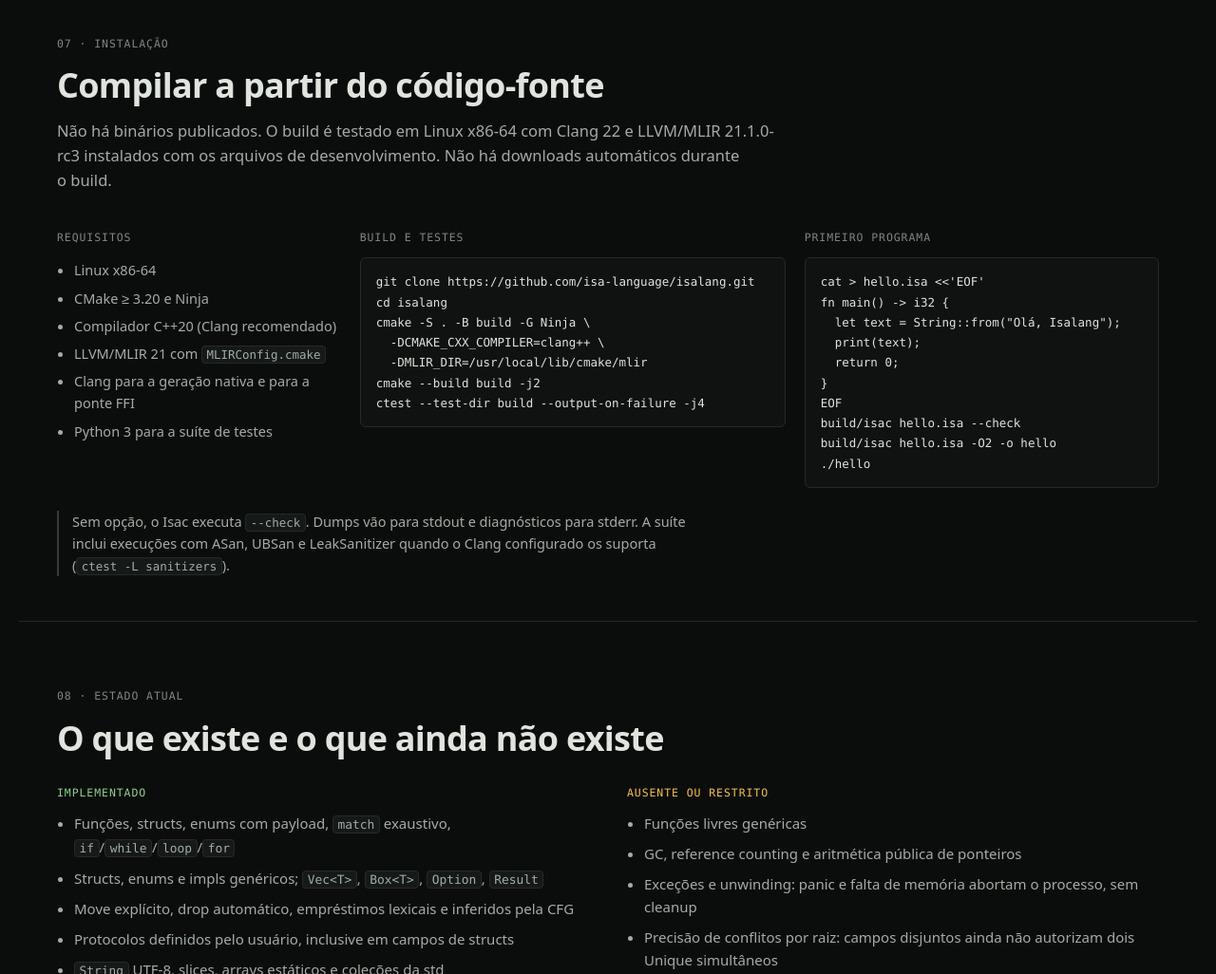
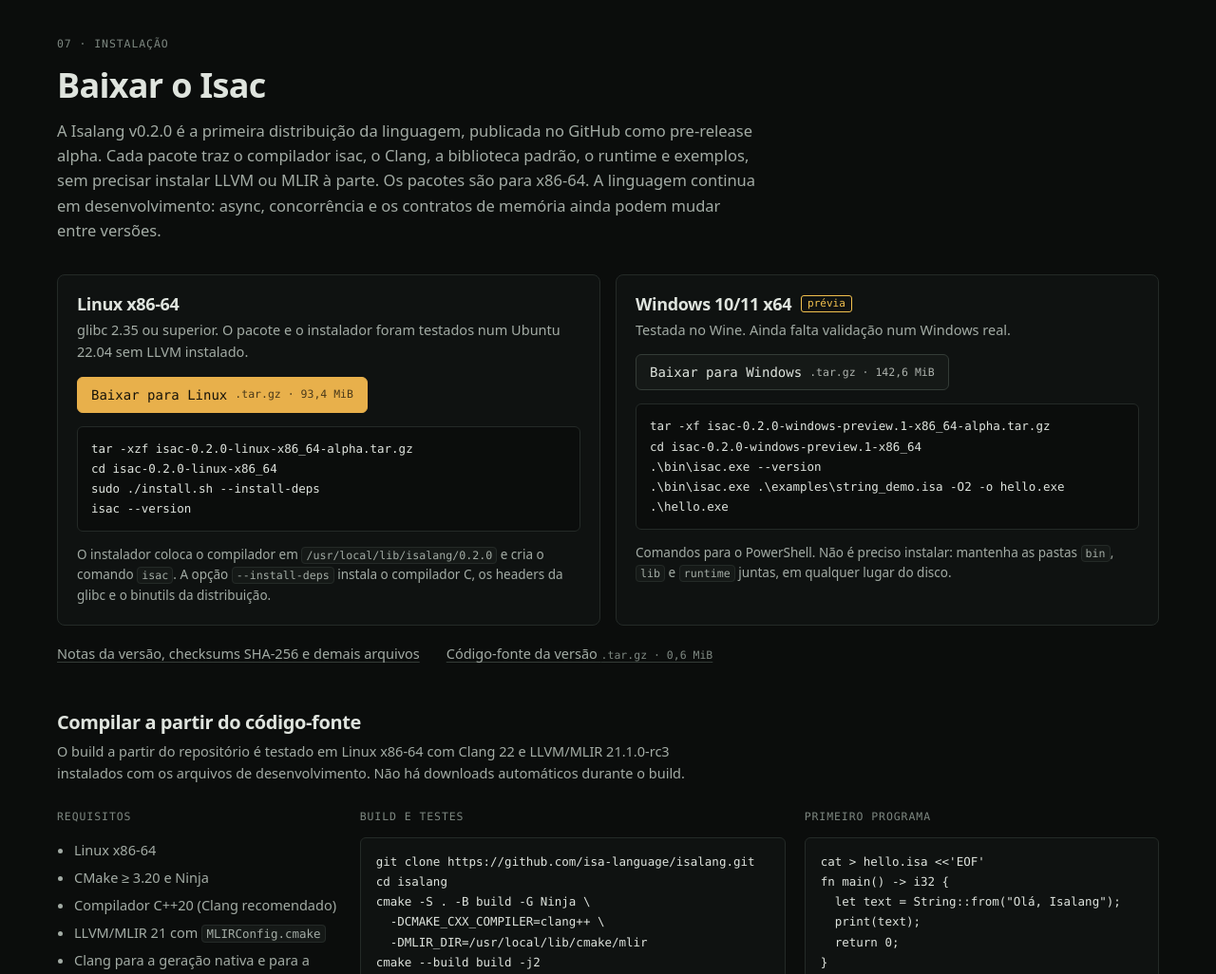
Before and after one commit to Fibo0x7269636b/isalangpage, an Astro site: page / in a window 1280 px wide. Shown: the part 6400-7426 px from the top of the page at 95% size. Built offline with nearby package versions, Linux system fonts and the light colour scheme; Astro itself is replaced by a stand-in of ours; code samples lack their colours.

Commit message:
Adicionando referências aos artefatos de build

```diff
--- a/src/pages/index.astro
+++ b/src/pages/index.astro
@@ -20,6 +20,16 @@ const head = (s: string, n = 8) => { const l = s.replace(/\n$/, '').split('\n');
 // From the call to release() to the end of main, after erasure.
 const mainLines = showcase.bufferMain.split('\n');
 const afterRelease = [mainLines[0], '  …', ...mainLines.slice(mainLines.findIndex((l: string) => /Buffer__release/.test(l)))].join('\n');
+
+// Pre-release published on GitHub (isa-language/isalang, tag Isac-v0.2.0).
+const release = {
+  name: 'Isalang v0.2.0',
+  page: 'https://github.com/isa-language/isalang/releases/tag/Isac-v0.2.0',
+  download: (file: string) => `https://github.com/isa-language/isalang/releases/download/Isac-v0.2.0/${file}`,
+  linux: { file: 'isac-0.2.0-linux-x86_64-alpha.tar.gz', size: '93,4 MiB', folder: 'isac-0.2.0-linux-x86_64' },
+  windows: { file: 'isac-0.2.0-windows-preview.1-x86_64-alpha.tar.gz', size: '142,6 MiB', folder: 'isac-0.2.0-windows-preview.1-x86_64' },
+  source: { file: 'isalang-0.2.0-source.tar.gz', size: '0,6 MiB' },
+};
 ---
 <Base section="home" pagefind>
   <!-- hero -->
@@ -249,12 +259,51 @@ isac main.isa -o main --sanitize   # ASan/UBSan`}</pre>
   <section class="block wrap" data-reveal id="instalar" aria-labelledby="instalar-title">
     <header class="block-head">
       <span class="label">07 · instalação</span>
-      <h2 id="instalar-title">Compilar a partir do código-fonte</h2>
+      <h2 id="instalar-title">Baixar o Isac</h2>
       <p>
-        Não há binários publicados. O build é testado em Linux x86-64 com Clang 22 e LLVM/MLIR 21.1.0-rc3 instalados
-        com os arquivos de desenvolvimento. Não há downloads automáticos durante o build.
+        A {release.name} é a primeira distribuição da linguagem, publicada no GitHub como pre-release alpha. Cada pacote
+        traz o compilador isac, o Clang, a biblioteca padrão, o runtime e exemplos, sem precisar instalar LLVM ou MLIR à
+        parte. Os pacotes são para x86-64. A linguagem continua em desenvolvimento: async, concorrência e os contratos de
+        memória ainda podem mudar entre versões.
       </p>
     </header>
+    <div class="downloads">
+      <article class="dl">
+        <div class="dl-head">
+          <h3>Linux x86-64</h3>
+          <p>glibc 2.35 ou superior. O pacote e o instalador foram testados num Ubuntu 22.04 sem LLVM instalado.</p>
+        </div>
+        <a class="btn primary" href={release.download(release.linux.file)}>Baixar para Linux <span class="size">.tar.gz · {release.linux.size}</span></a>
+        <pre class="mono">{`tar -xzf ${release.linux.file}
+cd ${release.linux.folder}
+sudo ./install.sh --install-deps
+isac --version`}</pre>
+        <p class="dl-note">O instalador coloca o compilador em <code>/usr/local/lib/isalang/0.2.0</code> e cria o comando <code>isac</code>. A opção <code>--install-deps</code> instala o compilador C, os headers da glibc e o binutils da distribuição.</p>
+      </article>
+      <article class="dl">
+        <div class="dl-head">
+          <h3>Windows 10/11 x64 <span class="tag mono">prévia</span></h3>
+          <p>Testada no Wine. Ainda falta validação num Windows real.</p>
+        </div>
+        <a class="btn" href={release.download(release.windows.file)}>Baixar para Windows <span class="size">.tar.gz · {release.windows.size}</span></a>
+        <pre class="mono">{`tar -xf ${release.windows.file}
+cd ${release.windows.folder}
+.\\bin\\isac.exe --version
+.\\bin\\isac.exe .\\examples\\string_demo.isa -O2 -o hello.exe
+.\\hello.exe`}</pre>
+        <p class="dl-note">Comandos para o PowerShell. Não é preciso instalar: mantenha as pastas <code>bin</code>, <code>lib</code> e <code>runtime</code> juntas, em qualquer lugar do disco.</p>
+      </article>
+    </div>
+    <p class="dl-more">
+      <a href={release.page} rel="noopener">Notas da versão, checksums SHA-256 e demais arquivos</a>
+      <a href={release.download(release.source.file)}>Código-fonte da versão <span class="size mono">.tar.gz · {release.source.size}</span></a>
+    </p>
+
+    <h3 class="from-source">Compilar a partir do código-fonte</h3>
+    <p class="note">
+      O build a partir do repositório é testado em Linux x86-64 com Clang 22 e LLVM/MLIR 21.1.0-rc3 instalados com os
+      arquivos de desenvolvimento. Não há downloads automáticos durante o build.
+    </p>
     <div class="steps-grid">
       <div class="step">
         <span class="label">requisitos</span>
@@ -423,6 +472,20 @@ build/isac hello.isa -O2 -o hello
   .wasm-note h3 { font-size: 18px; }
   .wasm-note p { color: var(--fg-muted); font-size: 15px; }
 
+  .downloads { display: grid; grid-template-columns: minmax(0, 1fr) minmax(0, 1fr); gap: 16px; }
+  .dl { display: flex; flex-direction: column; align-items: flex-start; gap: 14px; padding: 20px; border: 1px solid var(--line); border-radius: 8px; background: var(--bg-1); min-width: 0; }
+  .dl-head h3 { font-size: 18px; margin: 0 0 6px; display: flex; align-items: center; gap: 10px; }
+  .dl-head p, .dl-note { color: var(--fg-muted); font-size: 14.5px; margin: 0; }
+  .dl-note { font-size: 13.5px; }
+  .dl .btn .size { font-size: 11.5px; opacity: .75; }
+  .dl pre { align-self: stretch; margin: 0; background: var(--bg); border: 1px solid var(--line); border-radius: var(--radius); padding: 12px 14px; font-size: 12.5px; line-height: 1.7; color: var(--fg); overflow-x: auto; }
+  .tag { font-size: 11px; font-weight: 500; color: var(--warn); border: 1px solid currentColor; border-radius: 3px; padding: 2px 6px; letter-spacing: 0; }
+  .dl-more { display: flex; flex-wrap: wrap; gap: 8px 28px; margin: 18px 0 0; font-size: 14.5px; }
+  .dl-more a { color: var(--fg-muted); }
+  .dl-more a:hover { color: var(--fg); }
+  .dl-more .size { font-size: 11.5px; color: var(--fg-dim); }
+  .from-source { font-size: 20px; margin: 48px 0 8px; }
+  .from-source + .note { margin-bottom: 20px; max-width: 82ch; }
   .steps-grid { display: grid; grid-template-columns: minmax(0, .8fr) minmax(0, 1.2fr) minmax(0, 1fr); gap: 20px; }
   .step ul { margin: 12px 0 0; padding-left: 18px; color: var(--fg-muted); font-size: 14.5px; }
   .step li { margin-bottom: 6px; }
@@ -445,7 +508,12 @@ build/isac hello.isa -O2 -o hello
     .modes { grid-template-columns: minmax(0, 1fr); }
     .mode-card { border-right: none; border-bottom: 1px solid var(--line); }
     .mode-card:last-child { border-bottom: none; }
-    .steps-grid, .status-grid { grid-template-columns: minmax(0, 1fr); }
+    .steps-grid, .status-grid, .downloads { grid-template-columns: minmax(0, 1fr); }
+    .dl { padding: 16px; }
+    .dl .btn { align-self: stretch; justify-content: center; flex-wrap: wrap; gap: 2px 8px; height: auto; min-height: 44px; padding: 8px 12px; }
+    .dl .btn .size { white-space: nowrap; }
+    .dl pre { padding: 12px; font-size: 12px; }
+    .dl-more { flex-direction: column; }
     .spec dl div { grid-template-columns: 1fr; gap: 4px; }
     .lead { font-size: 17px; }
     .hero { padding-top: 36px; padding-bottom: 56px; gap: 32px; }
```
